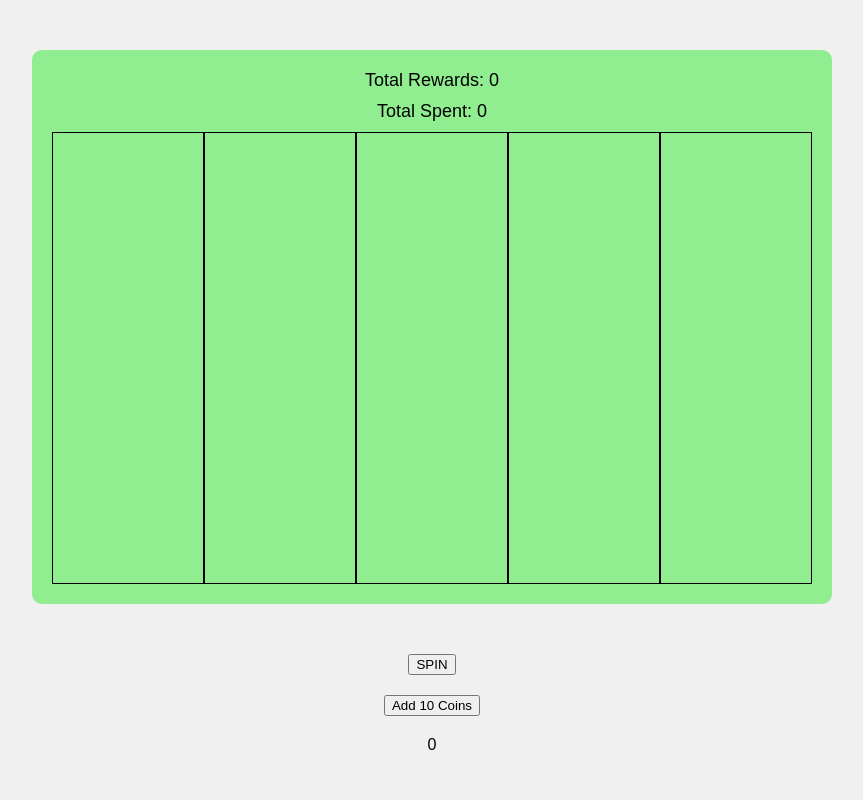
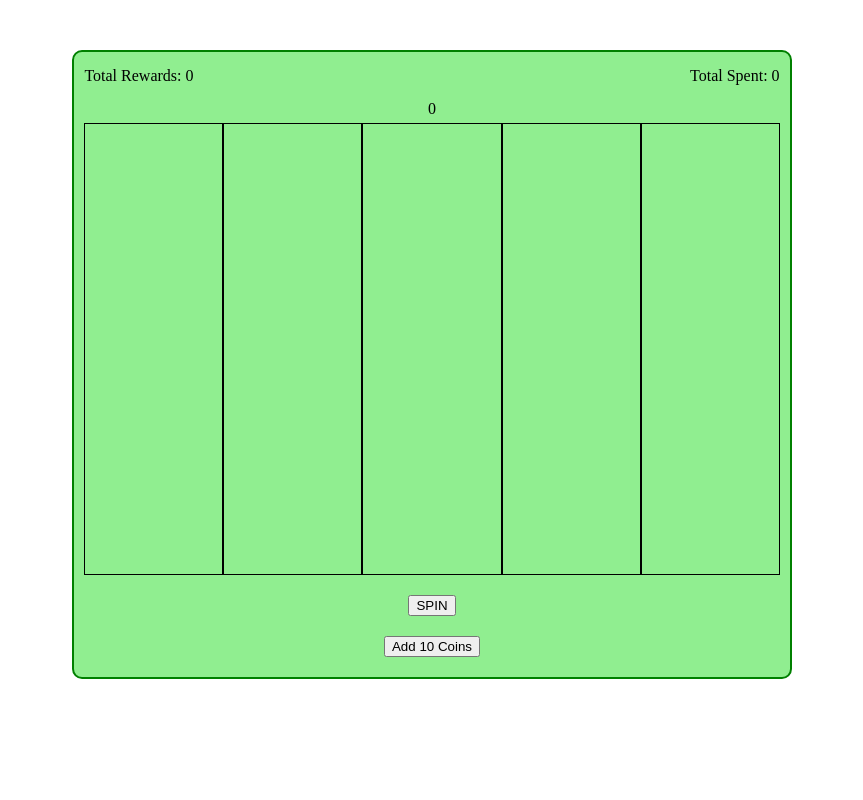
Before and after one commit to guilhermedcampos/gaming-website, a Flask app: page / in a window 1280 px wide. Shown: the whole page, without its empty margins (208-1071 px from the left). Run offline with Flask 3, Linux system fonts and the light colour scheme.

Commit message:
layout prototype

```diff
--- a/templates/index.html
+++ b/templates/index.html
@@ -4,73 +4,76 @@
 <meta charset="UTF-8">
 <title>5-Reel Slot Machine</title>
 <style>
-    /* Global styles */
-    body {
-        font-family: Arial, sans-serif;
-        background-color: #f0f0f0;
-        margin: 0;
-        padding: 0;
-    }
-    .container {
+    .slot-machine-container {
         display: flex;
         flex-direction: column;
         align-items: center;
         background-color: lightgreen;
-        padding: 20px;
+        padding: 10px;
+        border: 2px solid green;
         border-radius: 10px;
+        width: 55%; /* Adjusted width */
         margin: 50px auto;
-        width: fit-content;
     }
-    #totalRewards, #totalSpent {
-        font-size: 18px;
-        margin-bottom: 10px;
+
+    .slot-machine {
+        display: flex;
+        justify-content: center;
+        width: 100%;
+        margin-bottom: 10px; /* Adjusted margin */
     }
-    .slot-machine {
-        display: flex; /* Use flexbox to arrange reels side by side */
-        justify-content: center; /* Center the reels horizontally */
-        width: 100%;
-    }
+
     .reel {
         display: inline-block;
-        margin: 0px; /* Reduced space between reels */
-        width: 150px; /* Increased width */
-        height: 450px; /* Increased height */
+        width: 150px;
+        height: 450px;
         border: 1px solid black;
         overflow: hidden;
         position: relative;
     }
+
     .symbols {
         position: absolute;
         top: 0;
         width: 100%;
     }
+
     .symbol {
-        font-size: 48px; /* Increased font size */
-        height: 150px; /* Increased height */
-        line-height: 150px; /* Adjusted to match the height */
+        font-size: 48px;
+        height: 150px;
+        line-height: 150px;
         text-align: center;
     }
+
     .symbol.winning {
-        outline: 2px solid green; /* Green outline for winning symbols */
+        outline: 2px solid green;
     }
-    @keyframes spin {
-        0% { transform: translateY(0); }
-        100% { transform: translateY(-100%); }
-    }
+
     #spinButton, #incrementCoinsButton {
         display: block;
-        margin: 20px auto; /* Center the buttons */
+        margin: 10px auto;
     }
-    #coinCount {
+
+    #coinCount, #totalRewards, #totalSpent {
         text-align: center;
-        margin: 10px;
+        margin: 5px 0; /* Adjusted margin */
+    }
+
+    .session-info {
+        display: flex;
+        justify-content: space-between;
+        width: 100%;
+        margin-bottom: 5px; /* Adjusted margin */
     }
 </style>
 </head>
 <body>
-<div class="container">
-    <div id="totalRewards">Total Rewards: 0</div>
-    <div id="totalSpent">Total Spent: 0</div>
+<div class="slot-machine-container">
+    <div class="session-info">
+        <div id="totalRewards">Total Rewards: 0</div>
+        <div id="totalSpent">Total Spent: 0</div>
+    </div>
+    <div id="coinCount">0</div>
     <div class="slot-machine">
         <div class="reel" id="reel1"><div class="symbols"></div></div>
         <div class="reel" id="reel2"><div class="symbols"></div></div>
@@ -78,10 +81,9 @@
         <div class="reel" id="reel4"><div class="symbols"></div></div>
         <div class="reel" id="reel5"><div class="symbols"></div></div>
     </div>
+    <button id="spinButton">SPIN</button>
+    <button id="incrementCoinsButton">Add 10 Coins</button>
 </div>
-<button id="spinButton">SPIN</button>
-<button id="incrementCoinsButton">Add 10 Coins</button>
-<div id="coinCount">0</div>
 <script src="https://code.jquery.com/jquery-3.6.0.min.js"></script>
 <script src="{{ url_for('static', filename='script.js') }}"></script>
 </body>
```
